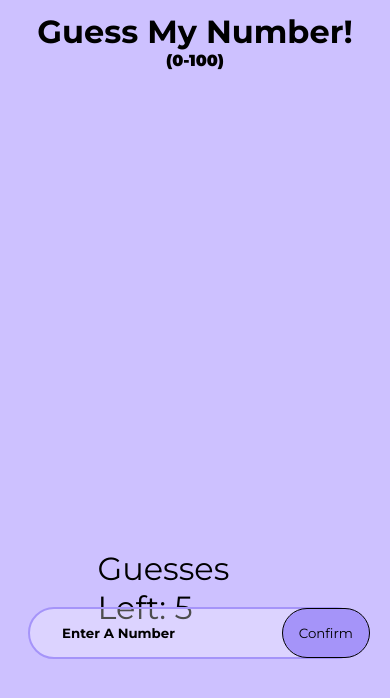
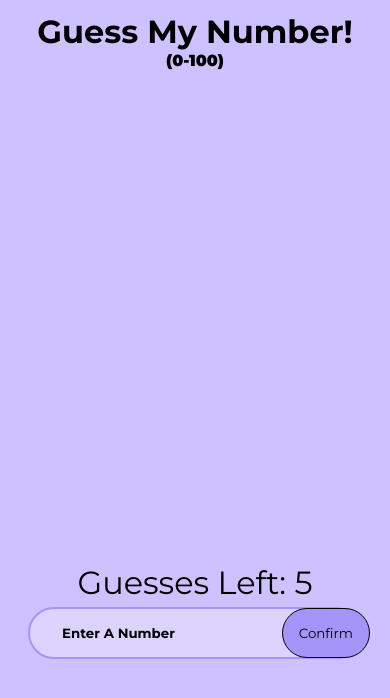
Before and after one commit to CodedMarc/GuessMyNumber, a plain HTML site: page index.html in a window 390 px wide. Drawn offline with Linux system fonts and the light colour scheme.

Commit message:
Add files via upload

```diff
--- a/styles.css
+++ b/styles.css
@@ -81,8 +81,10 @@ input[type="number"] {
 }
 @media screen and (max-width: 797px) {
   .guesses-container {
-    top: 65%;
+    text-align: center;
+    top: 69%;
     left: 50%;
-    transform: translate(-50%);
+    transform: translate(-50%, -50%);
+    width: 100%;
   }
 }
```
